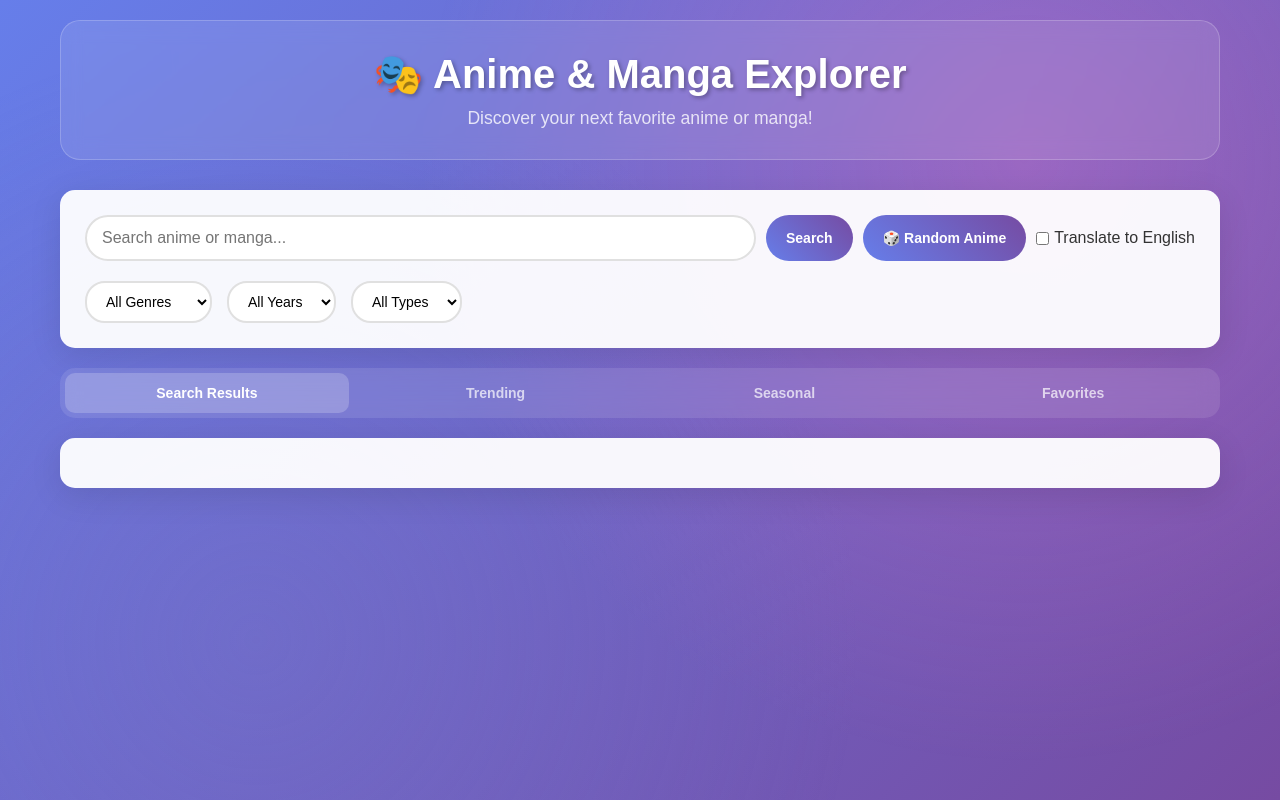
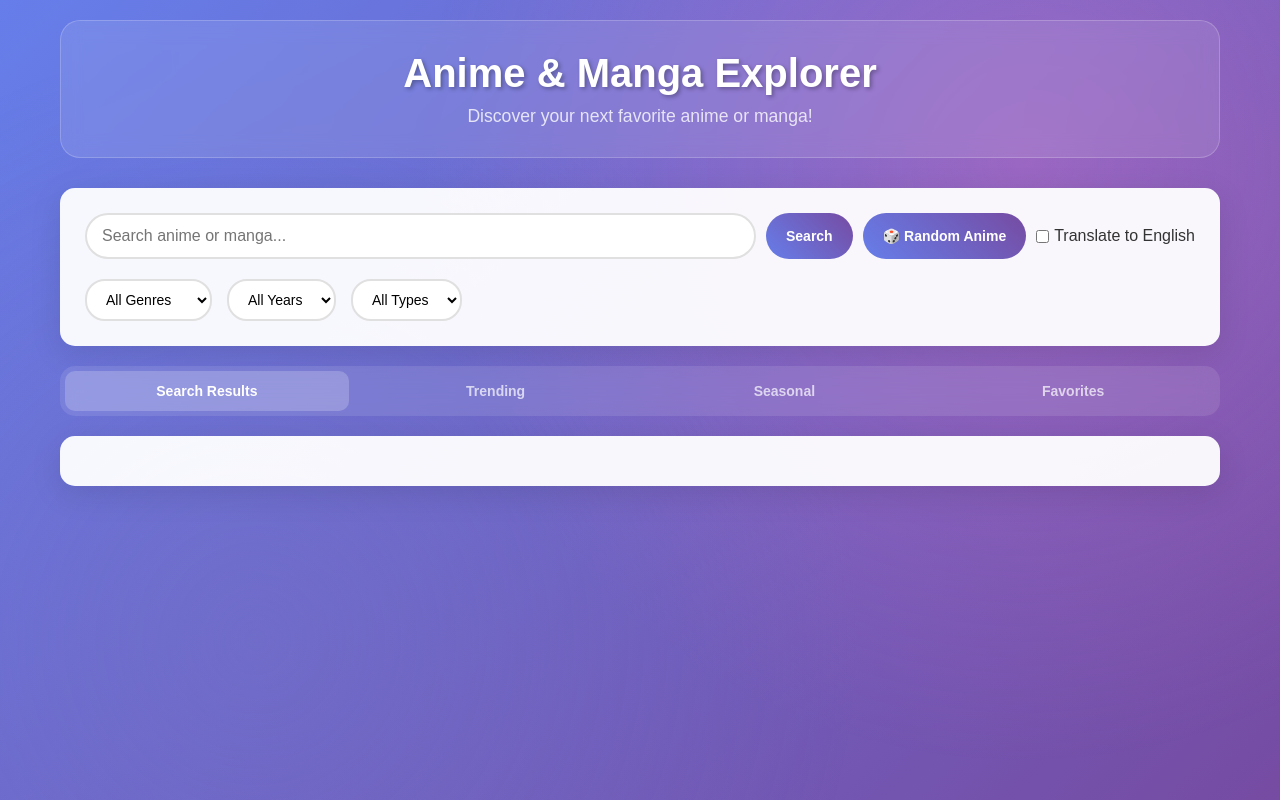
Before and after one commit to ChandreshSingh12/Anime, a plain HTML site: page index.html in a window 1280 px wide. Drawn offline with Linux system fonts and the light colour scheme; no server answers.

Commit message:
Update index.html

```diff
--- a/index.html
+++ b/index.html
@@ -9,7 +9,7 @@
 <body>
     <div class="container">
         <header>
-            <h1>🎭 Anime & Manga Explorer</h1>
+            <h1>Anime & Manga Explorer</h1>
             <p>Discover your next favorite anime or manga!</p>
         </header>
 
```
